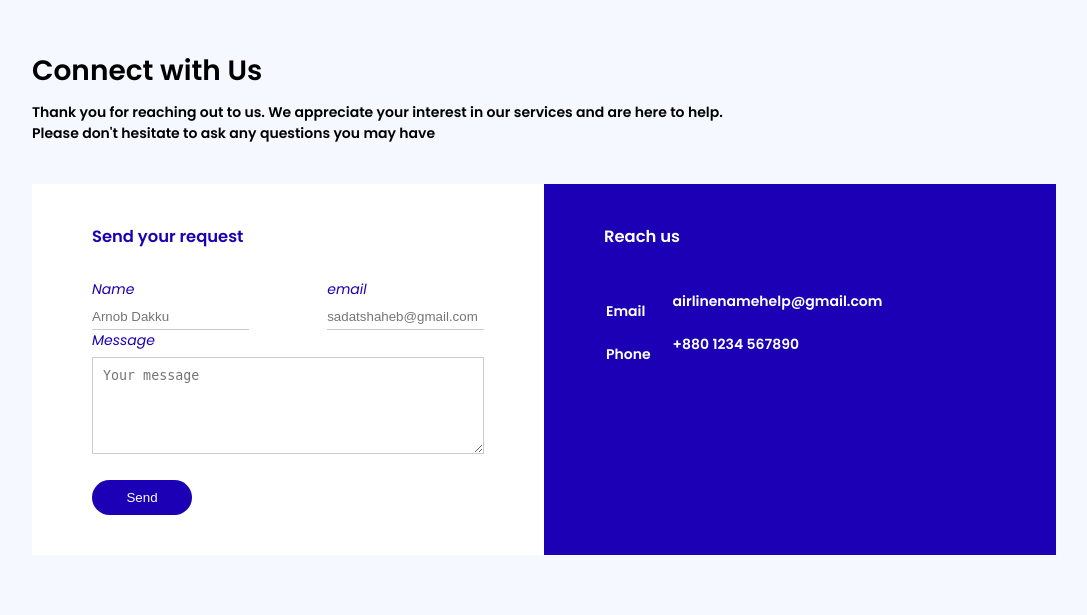
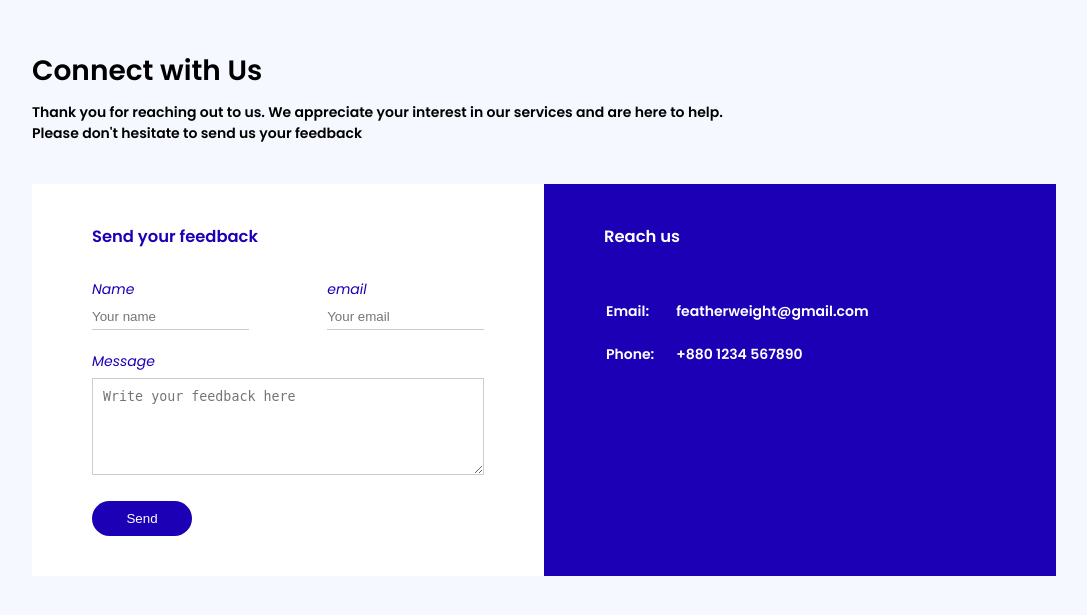
Before and after one commit to risatrahaman/AMS, a PHP site: page /frontend/feedback.html in a window 1280 px wide. Shown: the top 615 px of the page, without its empty margins (96-1183 px from the left). Run offline with PHP 8.4, Linux system fonts and the light colour scheme.

Commit message:
update feedback, help and connect to backend

```diff
--- /dev/null
+++ b/backend/help-db.php
@@ -0,0 +1,4 @@
+<?php
+    $hname = $_GET['hname'];
+    echo "Help page: $hname";
+?>
--- a/frontend/feedback.html
+++ b/frontend/feedback.html
@@ -13,29 +13,37 @@
 <body>
   <div class="container">
     <h1>Connect with Us</h1>
+
     <p>Thank you for reaching out to us. We appreciate your interest in our services and are here to help.
-      <br>Please don't hesitate to ask any questions you may have</p>
+      <br>Please don't hesitate to send us your feedback
+    </p>
+
     <div class="contact-box">
       <div class="contact-left">
-        <h3>Send your request</h3>
-        <form>
+        <h3>Send your feedback</h3>
+
+        <form method="post" action="../backend/feeback-db.php">
           <div class="input-row">
             <div class="input-group">
               <label for="">Name</label>
-              <input type="text" placeholder="Arnob Dakku">
+              <input name="name" type="text" placeholder="Your name">
             </div>
 
             <div class="input-group">
               <label for="">email</label>
-              <input type="email" placeholder="sadatshaheb@gmail.com">
+              <input name="email" type="email" placeholder="Your email">
             </div>
           </div>
+
+          <br />
+          <label for="">Message</label>
+          <textarea  name="feedback" rows="5" placeholder="Write your feedback here"></textarea>
+
+          <button type="submit">Send</button>
+
         </form>
 
-        <label for="">Message</label>
-        <textarea  rows="5" placeholder="Your message"></textarea>
 
-        <button type="submit">Send</button>
       </div>
       <!-- 2 different column -->
       <div class="contact-right">
@@ -44,12 +52,12 @@
         <table>
           <!-- tr=table row -->
           <tr>
-            <td>Email</td>
-            <td>airlinenamehelp@gmail.com</td>
+            <td>Email:</td>
+            <td>featherweight@gmail.com</td>
           </tr>
           <!-- 2nd row -->
           <tr>
-            <td>Phone</td>
+            <td>Phone:</td>
             <td>+880 1234 567890</td>
           </tr>
         </table>
--- a/frontend/feedbackstyles.css
+++ b/frontend/feedbackstyles.css
@@ -98,3 +98,8 @@ tr td:first-child{
     padding-top: 20px;
 
 }
+
+tr td:nth-child(2){
+    padding-top: 20px;
+
+}
--- a/frontend/hstyles.css
+++ b/frontend/hstyles.css
@@ -5,6 +5,7 @@ body{
     align-items: center;
     min-height: 100vh;
     background: #f5f8ff;
+    font-family: 'Poppins', sans-serif;
 }
 .container {
     margin: 0 40px;
@@ -19,7 +20,8 @@ body{
 .container .tab{
     position: relative;
     background:#fff;
-    padding: 0 20px 20px rgba(0,0,0,0.05);
+    padding-left: 20px;
+    padding-right: 20px;
     border-radius: 5px;
     overflow: hidden;
 
```
Also changed, not shown: backend/feeback-db.php (added, +14 -0 lines), frontend/help.html (+16 -1 lines).
